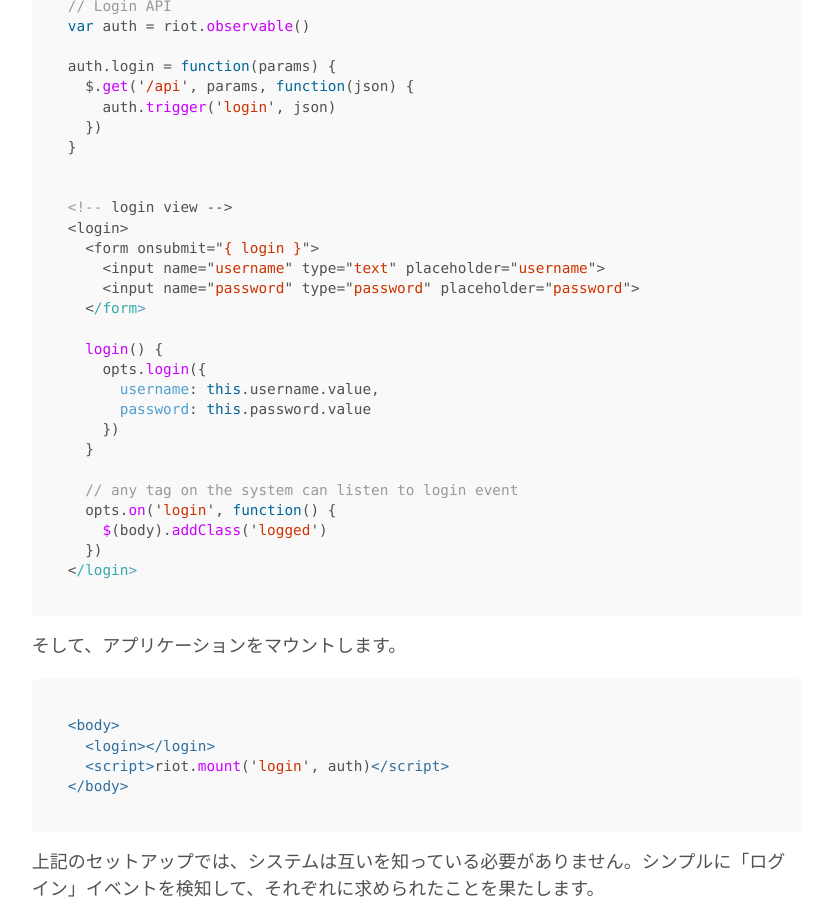
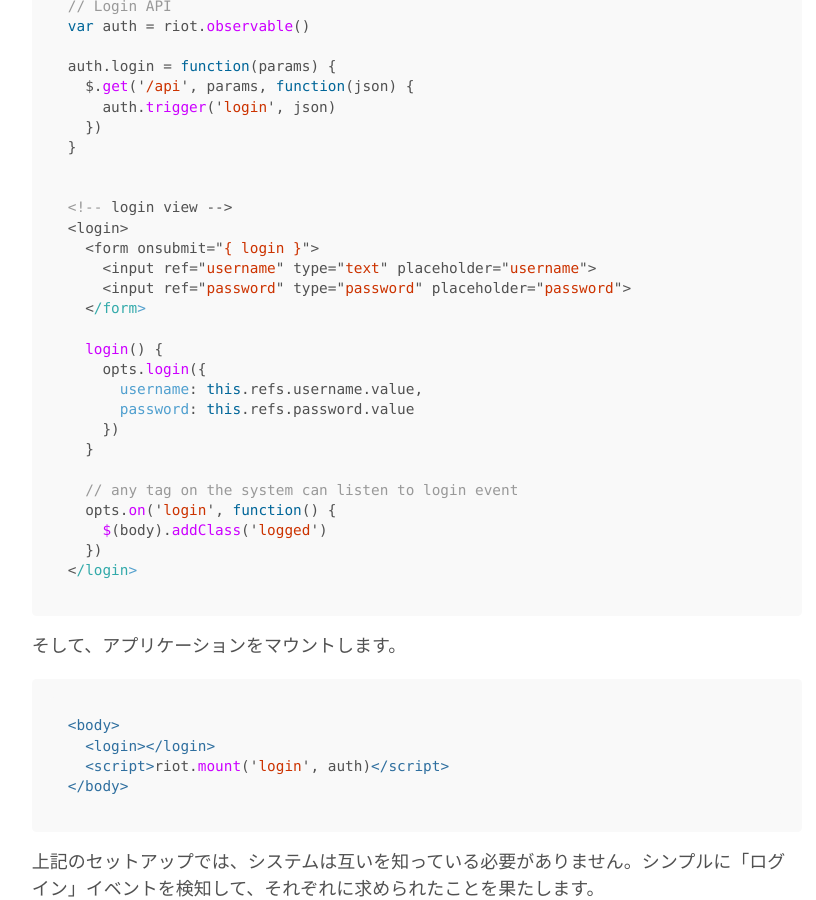
Before and after one commit to riot/riot.github.io, a Jekyll site: the page built from ja/guide/application-design.md, in a window 1280 px wide and 900 px high, scrolled down 2505 px. Shown: the whole window, without its empty margins (223-1039 px from the left). Built offline with Jekyll 4.4.1, drawn with Linux system fonts in a browser that asks for light colours; nearby versions of some CDN libraries.

Commit message:
Update Japanese Document sample code in application-design page

```diff
--- a/ja/guide/application-design.md
+++ b/ja/guide/application-design.md
@@ -76,14 +76,14 @@ auth.login = function(params) {
 <!-- login view -->
 <login>
   <form onsubmit="{ login }">
-    <input name="username" type="text" placeholder="username">
-    <input name="password" type="password" placeholder="password">
+    <input ref="username" type="text" placeholder="username">
+    <input ref="password" type="password" placeholder="password">
   </form>
 
   login() {
     opts.login({
-      username: this.username.value,
-      password: this.password.value
+      username: this.refs.username.value,
+      password: this.refs.password.value
     })
   }
 
```
